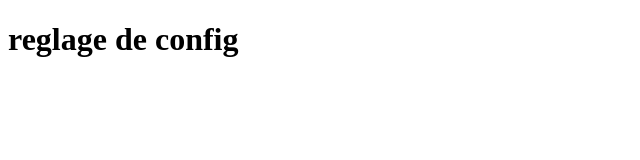
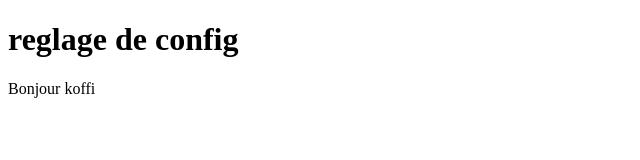
Before and after one commit to israelkoffi863-glitch/git-test, a plain HTML site: page index.html in a window 1280 px wide. Shown: the whole page, without its empty margins (0-640 px from the left). Drawn offline with Linux system fonts and the light colour scheme.

Commit message:
ajout du paragraphe

```diff
--- a/index.html
+++ b/index.html
@@ -7,5 +7,6 @@
 </head>
 <body>
     <h1>reglage de config</h1>
+    <p>Bonjour koffi</p>
 </body>
 </html>
```
